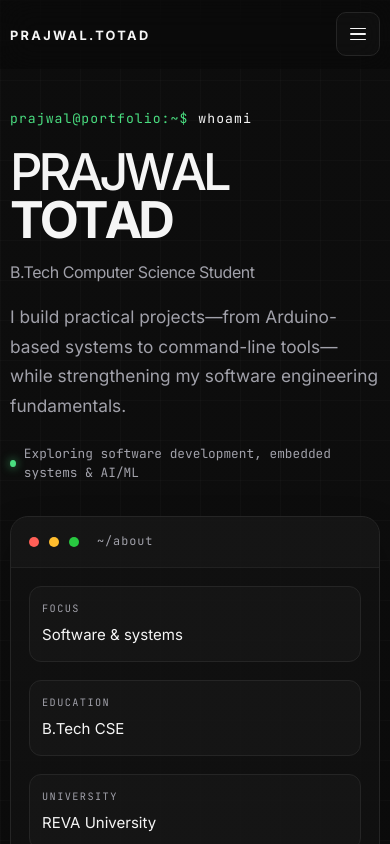
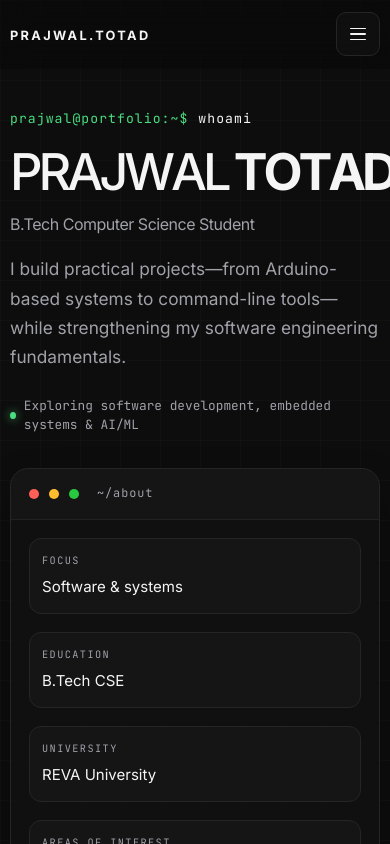
Before and after one commit to prajwaltotad/myportfolio, a React (Vite) app: page / in a window 390 px wide. Shown: the top 844 px of the page. Built offline with nearby package versions, Linux system fonts and the light colour scheme.

Commit message:
Update projest and fitting

```diff
--- a/src/App.css
+++ b/src/App.css
@@ -1468,10 +1468,12 @@
   }
 
   .hero-name {
-    white-space: normal;
-    width: auto;
-    flex-wrap: wrap;
-    row-gap: 0.05em;
+    white-space: nowrap;
+    width: max-content;
+    max-width: 100%;
+    flex-wrap: nowrap;
+    row-gap: 0;
+    min-width: 0;
   }
 
   .hero-name-word {
@@ -1531,13 +1533,13 @@
     grid-template-columns: auto minmax(0, 1fr) auto;
     align-items: center;
     justify-items: start;
+    gap: 8px;
   }
 
   .profile-value {
-    white-space: normal;
-    overflow: visible;
-    text-overflow: initial;
-    word-break: break-word;
+    white-space: nowrap;
+    overflow: hidden;
+    text-overflow: ellipsis;
     line-height: 1.5;
   }
 
```
